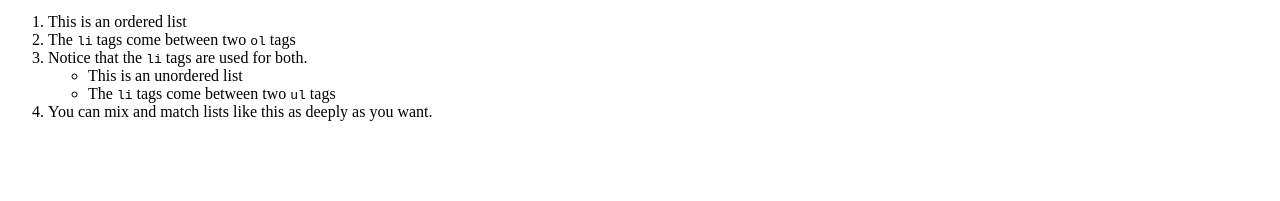
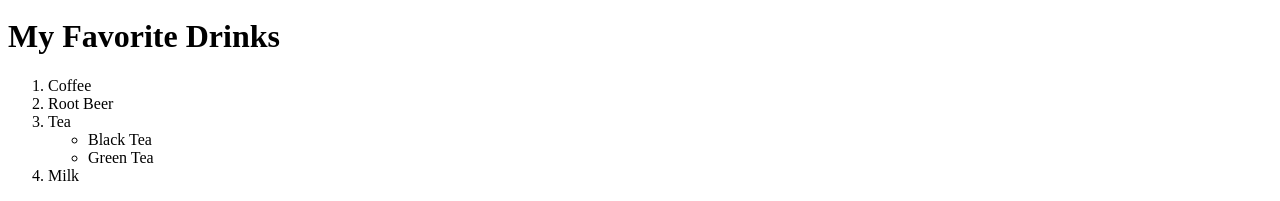
Before and after one commit to ArmaunAA/csp-sp2020-class-examles, a plain HTML site: page index.html in a window 1280 px wide. Shown: the part 1897-2098 px from the top of the page. Before the commit the page ends 2034 px from the top, so only its background shows below. Drawn offline with Linux system fonts and the light colour scheme.

Commit message:
Update index.html

```diff
--- a/index.html
+++ b/index.html
@@ -68,18 +68,17 @@
                 alt="Coronavirus Live Updates Archive from April 19-25"/>
 
         <Body>
-   <Head>
-         <TITLE> My Favorite Drinks </TITLE>
-                                                                       </Head>
+         <H1> My Favorite Drinks</h1>
+
                                                                        <ol>
-<li>This is an ordered list</li>
-<li>The <code>li</code> tags come between two <code>ol</code> tags
-<li>Notice that the <code>li</code> tags are used for both.
+<li>Coffee</li>
+<li> Root Beer
+<li>Tea
 <ul>
-<li>This is an unordered list</li>
-<li>The <code>li</code> tags come between two <code>ul</code> tags</li>
+<li>Black Tea</li>
+<li>Green Tea</li>
 </ul>
-<li>You can mix and match lists like this as deeply as you want.</li>
+<li>Milk</li>
 </ol>
 
                                                                        </Body>
```
